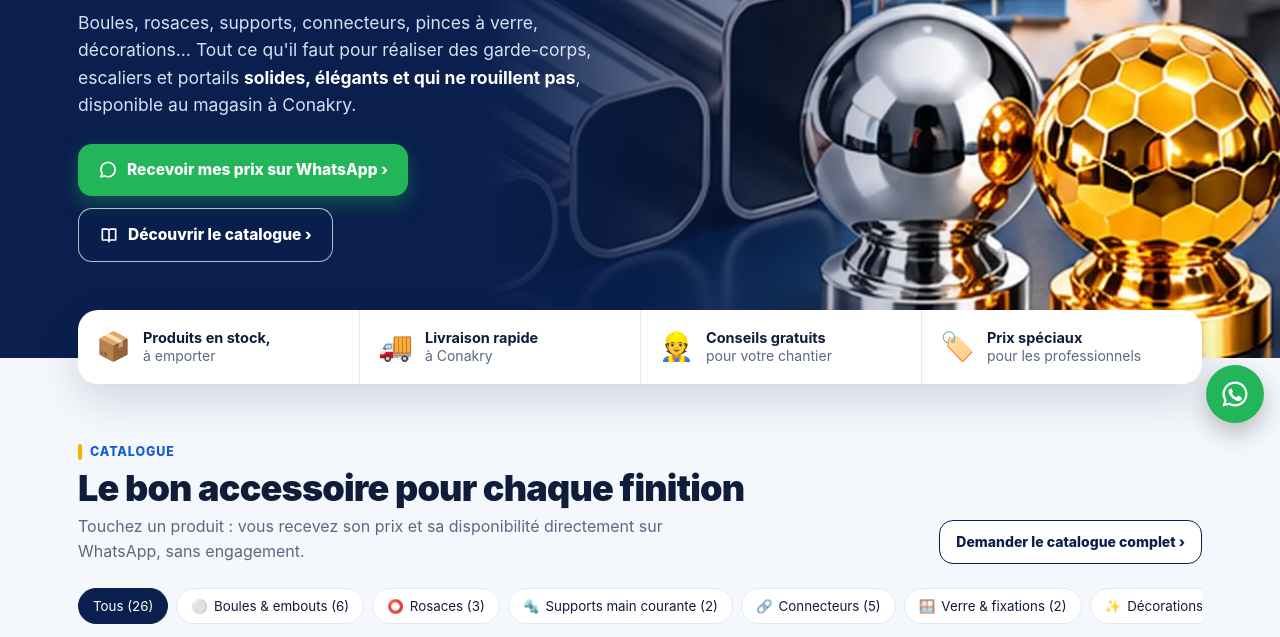
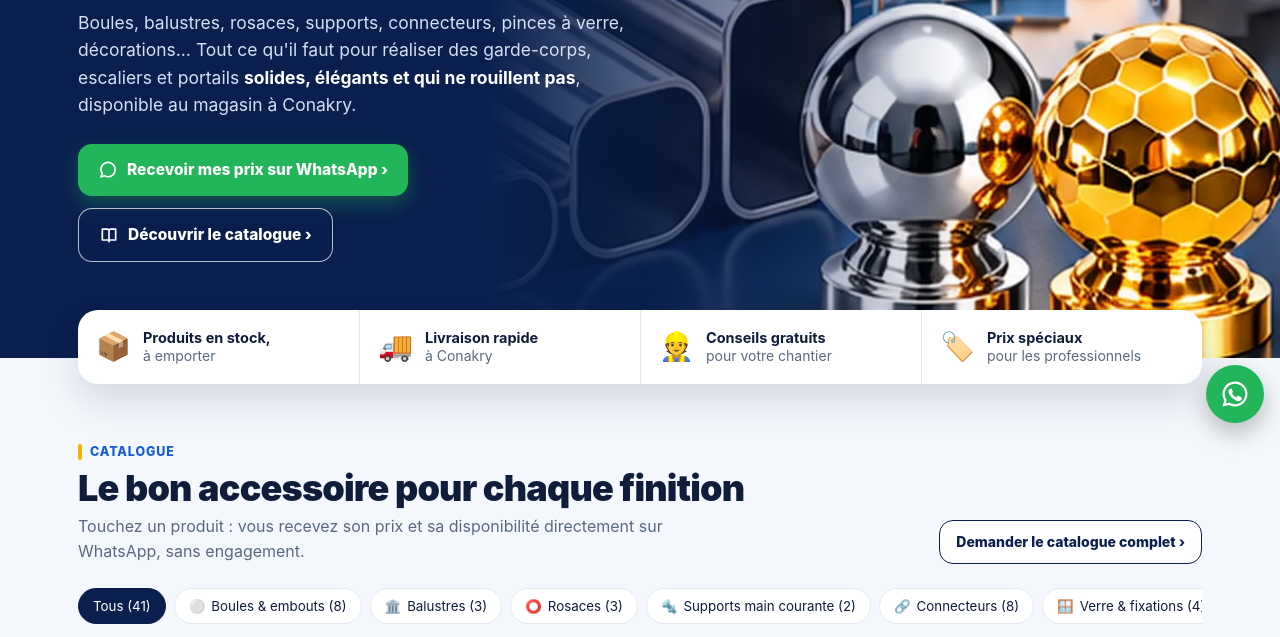
Before and after one commit to Alfaetsb/alfaetsb.github.io, a plain HTML site: page index.html in a window 1280 px wide. Shown: the part 361-998 px from the top of the page. Drawn offline with Linux system fonts and the light colour scheme.

Commit message:
Add files via upload

```diff
--- a/index.html
+++ b/index.html
@@ -4,7 +4,7 @@
 <meta charset="utf-8">
 <meta name="viewport" content="width=device-width,initial-scale=1">
 <title>Alfa ETS~B — Accessoires et tubes inox à Conakry | Garde-corps, escaliers, portails</title>
-<meta name="description" content="Alfa ETS~B : accessoires et tubes en acier inoxydable à Conakry (Guinée). Boules, rosaces, supports, connecteurs, pinces à verre et décorations pour garde-corps, escaliers et portails. Prix sur WhatsApp.">
+<meta name="description" content="Alfa ETS~B : accessoires et tubes en acier inoxydable à Conakry (Guinée). Boules, balustres, rosaces, supports, connecteurs, pinces à verre et décorations pour garde-corps, escaliers et portails. Prix sur WhatsApp.">
 <link rel="canonical" href="https://alfaetsb.com/">
 <meta name="theme-color" content="#0a1f4d">
 <link rel="icon" href="img-logo.png">
@@ -154,7 +154,7 @@ footer{background:#071739;color:#c9d7f3;font-size:14.5px}
  <div class="w"><div class="txt">
   <span class="tag">CONAKRY – GUINÉE &nbsp;|&nbsp; INOX DE QUALITÉ</span>
   <h1>Des finitions inox qui <em>brillent</em> pour longtemps.</h1>
-  <p>Boules, rosaces, supports, connecteurs, pinces à verre, décorations… Tout ce qu'il faut pour réaliser des garde-corps, escaliers et portails <b>solides, élégants et qui ne rouillent pas</b>, disponible au magasin à Conakry.</p>
+  <p>Boules, balustres, rosaces, supports, connecteurs, pinces à verre, décorations… Tout ce qu'il faut pour réaliser des garde-corps, escaliers et portails <b>solides, élégants et qui ne rouillent pas</b>, disponible au magasin à Conakry.</p>
   <div class="cta">
    <a class="btn wa" data-wa href="#contact"><svg class="i" viewBox="0 0 24 24"><path d="M20.5 11.6a8.5 8.5 0 0 1-12.6 7.4L3.5 20.5l1.5-4.3a8.5 8.5 0 1 1 15.5-4.6z"/></svg>Recevoir mes prix sur WhatsApp ›</a>
    <a class="btn ghost" href="#produits"><svg class="i" viewBox="0 0 24 24"><path d="M4 5h6a2 2 0 0 1 2 2v13a2 2 0 0 0-2-2H4zM20 5h-6a2 2 0 0 0-2 2v13a2 2 0 0 1 2-2h6z"/></svg>Découvrir le catalogue ›</a>
@@ -249,8 +249,13 @@ var P=[
  ['Boules & embouts','boule-gold','Boule inox dorée','Finition or brillante'],
  ['Boules & embouts','diamond-mirror','Boule « Diamond » argent','Facettes décoratives'],
  ['Boules & embouts','diamond-gold','Boule « Diamond » or','Facettes décoratives dorées'],
+ ['Boules & embouts','sphere-19','Sphère creuse Ø 19 mm','Inox poli miroir, avec ouverture'],
+ ['Boules & embouts','sphere-25','Sphère creuse Ø 25 mm','Inox poli miroir, avec ouverture'],
  ['Boules & embouts','embout-boule','Embout boule ouvert','Pour extrémité de tube'],
  ['Boules & embouts','embout-boule-2','Embout boule (demi-ouvert)','Finition miroir'],
+ ['Balustres','balustre-dore','Balustre galbé doré','Pour garde-corps et rampes'],
+ ['Balustres','balustre-perle','Balustre doré à anneau perlé','Pour garde-corps et rampes'],
+ ['Balustres','balustre-argent','Balustre galbé inox argent','Pour garde-corps et rampes'],
  ['Rosaces','rosace-38','Rosace Ø 38 mm','Cache-pied de tube'],
  ['Rosaces','rosace-51','Rosace Ø 51 mm','Cache-pied de tube'],
  ['Rosaces','rosace-63','Rosace Ø 63 mm','Cache-pied de tube'],
@@ -260,8 +265,13 @@ var P=[
  ['Connecteurs','connecteur-t-25','Connecteur en T Ø 25 mm','Raccord de tube'],
  ['Connecteurs','articule-19','Raccord articulé Ø 19 mm','Angle réglable à rotule'],
  ['Connecteurs','articule-25','Raccord articulé Ø 25 mm','Angle réglable à rotule'],
- ['Connecteurs','coude','Coude inox 90°','Pour main courante'],
+ ['Connecteurs','coude-50','Coude inox 90° Ø 50,8 mm','Rayon ≈ 63,5 mm · poli miroir'],
+ ['Connecteurs','coude-63','Coude inox 90° Ø 63 mm','Rayon ≈ 76 mm · poli miroir'],
+ ['Connecteurs','articulation-angle-50','Articulation d’angle Ø 50,8 mm','Angle réglable'],
+ ['Connecteurs','articulation-angle-63','Articulation d’angle Ø 63 mm','Angle réglable'],
  ['Verre & fixations','pince-verre','Pince à verre','Fixation de panneau de verre'],
+ ['Verre & fixations','pince-verre-or','Pince à verre dorée','Livrée avec son kit de fixation'],
+ ['Verre & fixations','pince-verre-noir','Pince à verre noire','Livrée avec son kit de fixation'],
  ['Verre & fixations','chevilles','Chevilles à expansion inox','Fixation au béton, avec écrou'],
  ['Décorations','deco-entrelacs','Décoration inox entrelacs','Motif fleurs, pour portail et garde-corps'],
  ['Décorations','deco-doree','Décoration dorée volutes','500 × 100 mm'],
@@ -269,10 +279,15 @@ var P=[
  ['Outillage','disque-80','Disque à lamelles grain 80','Ø 100 × 16 mm · dégrossissage'],
  ['Outillage','disque-320','Disque à lamelles grain 320','Ø 100 × 16 mm · finition'],
  ['Outillage','pate-polir','Pâte à polir','Pour polissage miroir de l’inox'],
+ ['Outillage','disque-meuler','Disque à meuler','100 × 2,5 × 16 mm · 70 m/s'],
+ ['Outillage','disque-tronconner','Disque à tronçonner fin','107 × 1,2 × 16 mm · 70 m/s'],
+ ['Outillage','disque-feutre','Disque de polissage feutre','Finition miroir de l’inox'],
+ ['Outillage','scie-cloche-25','Scie cloche inox Ø 25 mm','Tôles de 1,2 à 2,0 mm · clé Allen fournie'],
+ ['Outillage','buses-tig','Buses céramique TIG','Pour torche de soudage TIG'],
  ['Outillage','carotteuse-51','Carotteuse diamant Ø 51 mm','Longueur 450 mm · perçage béton'],
  ['Outillage','carotteuse-63','Carotteuse diamant Ø 63 mm','Longueur 450 mm · perçage béton']
 ];
-var FI={'Tous':'','Boules & embouts':'⚪','Rosaces':'⭕','Supports main courante':'🔩','Connecteurs':'🔗','Verre & fixations':'🪟','Décorations':'✨','Tubes':'▭','Outillage':'🛠️'};
+var FI={'Tous':'','Boules & embouts':'⚪','Balustres':'🏛️','Rosaces':'⭕','Supports main courante':'🔩','Connecteurs':'🔗','Verre & fixations':'🪟','Décorations':'✨','Tubes':'▭','Outillage':'🛠️'};
 var F='Tous',PGN=0,PER=6;
 function waP(n){return C.whatsapp?'https://wa.me/'+C.whatsapp+'?text='+encodeURIComponent('Bonjour Alfa ETS~B, quel est le prix de : '+n+' ?'):'#contact'}
 function drawCat(){var fams=['Tous'];P.forEach(function(x){if(fams.indexOf(x[0])<0)fams.push(x[0])});
```
